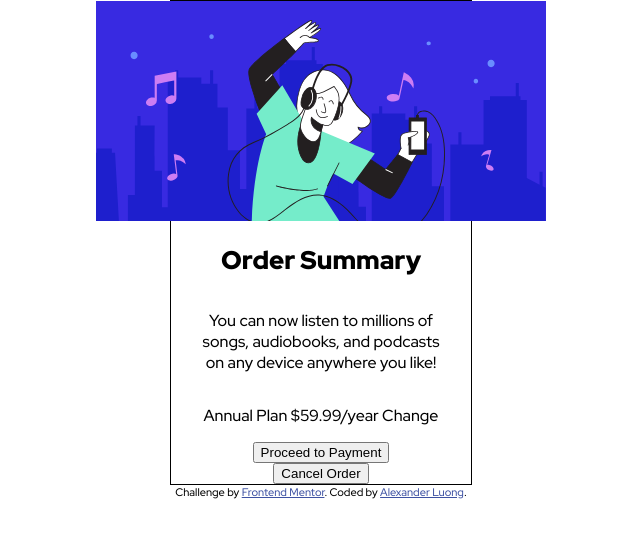
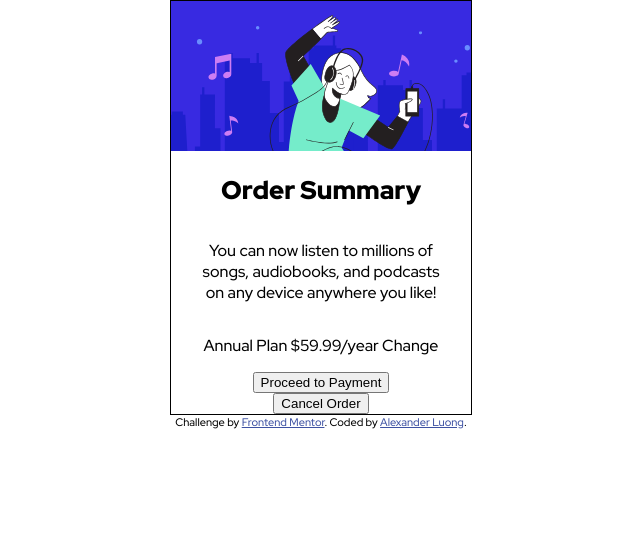
Before and after one commit to alexanderluong/order-summary-component-react, a React (Create React App) app: page / in a window 1280 px wide. Shown: the top 538 px of the page, without its empty margins (319-959 px from the left). Built offline with nearby package versions, Linux system fonts and the light colour scheme.

Commit message:
Initial formatting on hero image

```diff
--- a/src/components/OrderSummaryCard/OrderSummaryCard.js
+++ b/src/components/OrderSummaryCard/OrderSummaryCard.js
@@ -6,7 +6,12 @@ const OrderSummaryCard = () => {
   return (
     <div className={styles.card}>
       <div>
-        <HeroImage />
+        <HeroImage
+          preserveAspectRatio='xMidYMid slice'
+          width='300px'
+          height='150px'
+          viewBox='0 0 400 200'
+        />
       </div>
       <h1 className={styles.h1}>Order Summary</h1>
 
```
